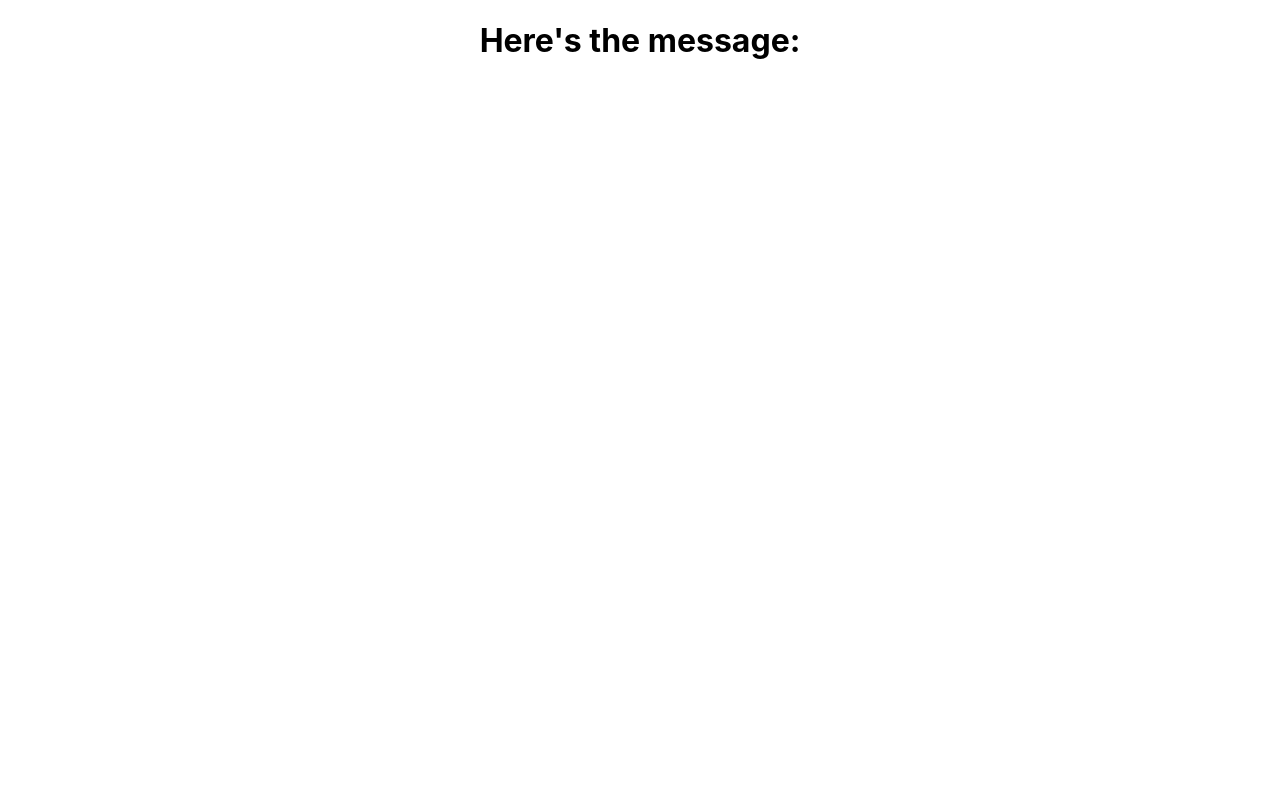
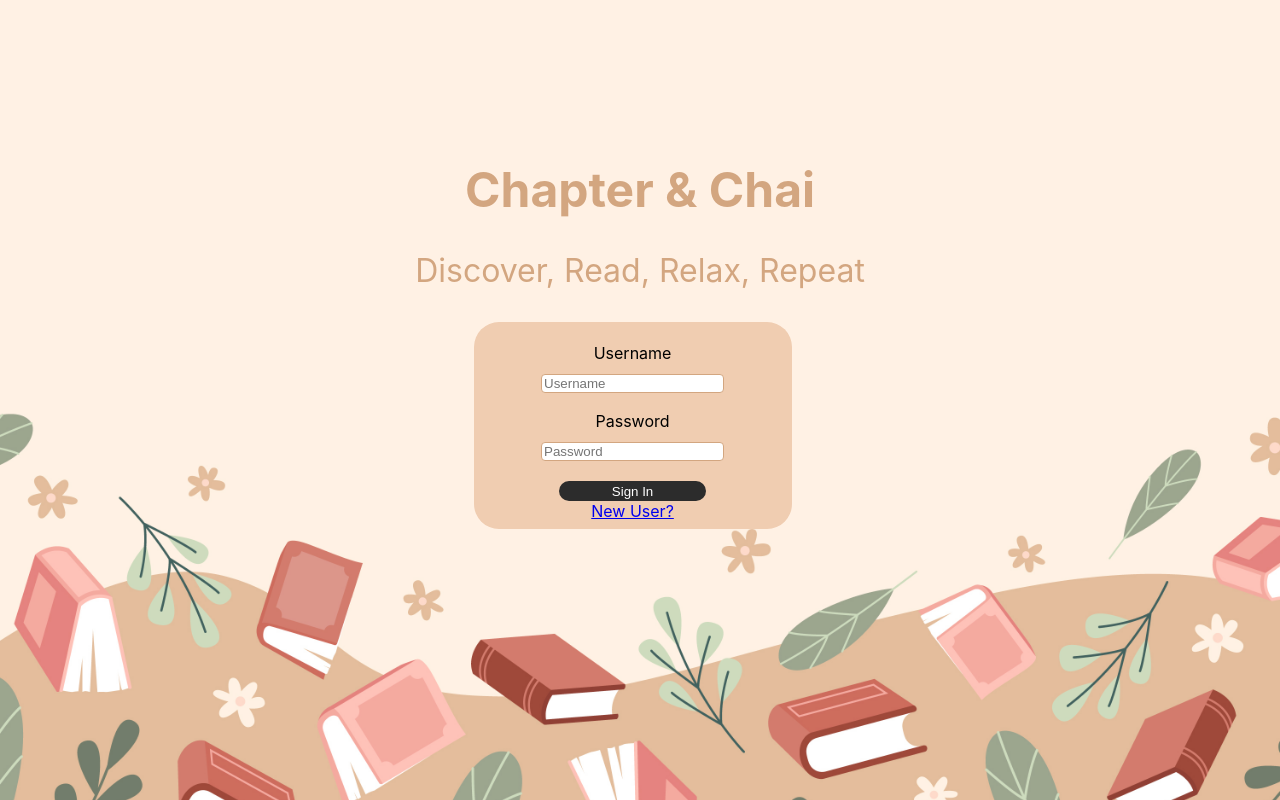
Before and after one commit to NirjharDeb/Chapter-Chai, a React (Create React App) app in the folder chapter_chai/frontend/: page / in a window 1280 px wide. Built offline with nearby package versions, Linux system fonts and the light colour scheme; no server answers.

Commit message:
added sign in page
doesnt include create account yet

```diff
--- a/chapter_chai/frontend/package.json
+++ b/chapter_chai/frontend/package.json
@@ -7,6 +7,7 @@
     "@testing-library/react": "^13.4.0",
     "@testing-library/user-event": "^13.5.0",
     "frontend": "file:",
+    "node": "^22.9.0",
     "react": "^18.3.1",
     "react-dom": "^18.3.1",
     "react-scripts": "5.0.1",
--- a/chapter_chai/frontend/src/index.js
+++ b/chapter_chai/frontend/src/index.js
@@ -1,13 +1,16 @@
 import React from 'react';
 import ReactDOM from 'react-dom/client';
 import './index.css';
-import App from './App';
 import reportWebVitals from './reportWebVitals';
+
+import SignInPage from './sign-in-page/SignInPage';
+// import App from './App';
 
 const root = ReactDOM.createRoot(document.getElementById('root'));
 root.render(
   <React.StrictMode>
-    <App />
+    <SignInPage />
+    {/* <App /> */}
   </React.StrictMode>
 );
 
--- /dev/null
+++ b/chapter_chai/frontend/src/sign-in-page/SignInPage.css
@@ -0,0 +1,73 @@
+body {
+    background-color: #fff1e4;
+}
+
+.sign-in-page {
+    height: 100svh;
+    width: 100svw;
+    margin: 0 auto;
+
+    background-image: url("chap_chai.jpg");
+    background-position: center;
+    background-repeat: no-repeat;
+    background-size: cover;
+
+    display: flex;
+    justify-content: center;
+    text-align: center;
+}
+
+#submit-button {
+    height: 15%;
+    width: 80%;
+
+    color: white;
+    background-color: #2c2c2c;
+    border-radius: 10px;
+    border: none;
+
+    transition: background-color 0.3s ease;
+}
+#submit-button:active {
+    background-color: #fff1e4;
+}
+
+.sign-in-content {
+    margin-top: 10%;
+}
+
+#title {
+    font-size: 3rem;
+}
+
+#slogan {
+    font-size: 2rem;
+}
+
+#title-card {
+    color: #d3a680;
+}
+
+.form {
+    background-color: #f0cdb1;
+    height: 20%;
+    width: fit-content;
+    align-items: center;
+    padding: 15%;
+    padding-top: 1%;
+    border-radius: 25px;
+    margin-left: 13%;
+}
+
+.enter-fields {
+    display: block;
+    margin-bottom: 10%;
+}
+.enter-text {
+    margin-bottom: 5%;
+}
+
+#username-field, #password-field {
+    border-radius: 4px;
+    border: 1px solid #d3a680;
+}
--- /dev/null
+++ b/chapter_chai/frontend/src/sign-in-page/SignInPage.js
@@ -0,0 +1,61 @@
+import { useState } from 'react';
+import './SignInPage.css';
+
+function SignInPage() {
+
+    const [sign_in, setSignIn] = useState(true); // toggle for sign-in/create account
+    // TODO: toggle button and link values based on sign_in
+
+    const [username, setUsername] = useState("");
+    const [password, setPassword] = useState("");
+
+    const handleSubmit = () => {
+        // (console logs used in debugging for now)
+
+        // TODO: take username and password and send to backend?
+        console.log("username:", username)
+        console.log("password:", password)
+
+        // TODO: also send whether its sign-in or create account?
+        if (sign_in) {
+            console.log("signing in");
+        } else {
+            console.log("create new account");
+        }
+    };
+
+    return (
+        <div className="sign-in-page">
+            <div className='sign-in-content'>
+                <div id="title-card">
+                    <h1 id="title">Chapter & Chai</h1>
+                    <p id="slogan">Discover, Read, Relax, Repeat</p>
+                </div>
+                <div className="form">
+                    <div className='enter-fields'>
+                        <p className='enter-text'>Username</p>
+                        <input id='username-field'
+                            placeholder='Username'
+                            value={username}
+                            onChange={(e) => setUsername(e.target.value)}
+                        />
+                    </div>
+                    <div className='enter-fields'>
+                        <p className='enter-text'>Password</p>
+                        <input id='password-field'
+                            placeholder='Password'
+                            value={password}
+                            onChange={(e) => setPassword(e.target.value)}
+                        />
+                    </div>
+                    <button id='submit-button' onClick={handleSubmit}>Sign In</button>
+                    <div>
+                        <a href="https://google.com">New User?</a>
+                    </div>
+                </div>
+            </div>
+        </div>
+    );
+}
+
+export default SignInPage;
```
Also changed, not shown: chapter_chai/frontend/src/sign-in-page/chap_chai.jpg (added), 1 other file (tests, documents, lock files or other folders).
